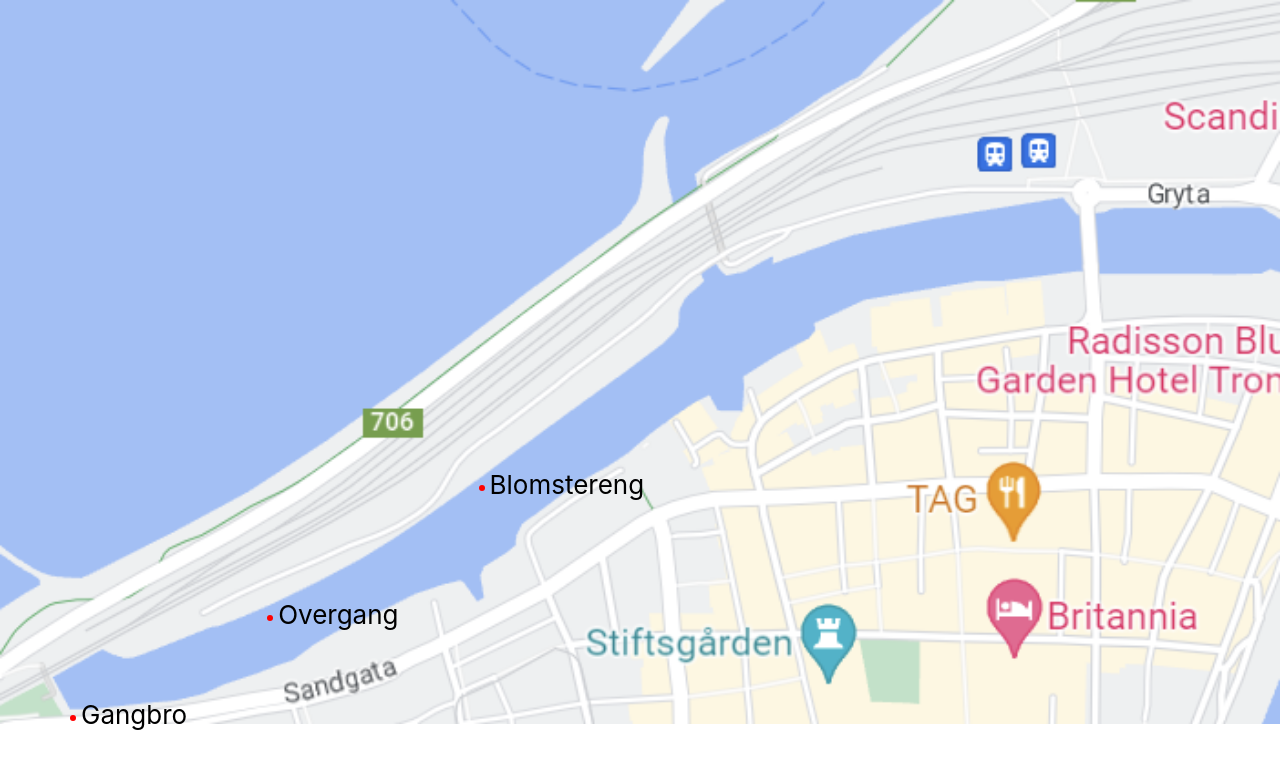
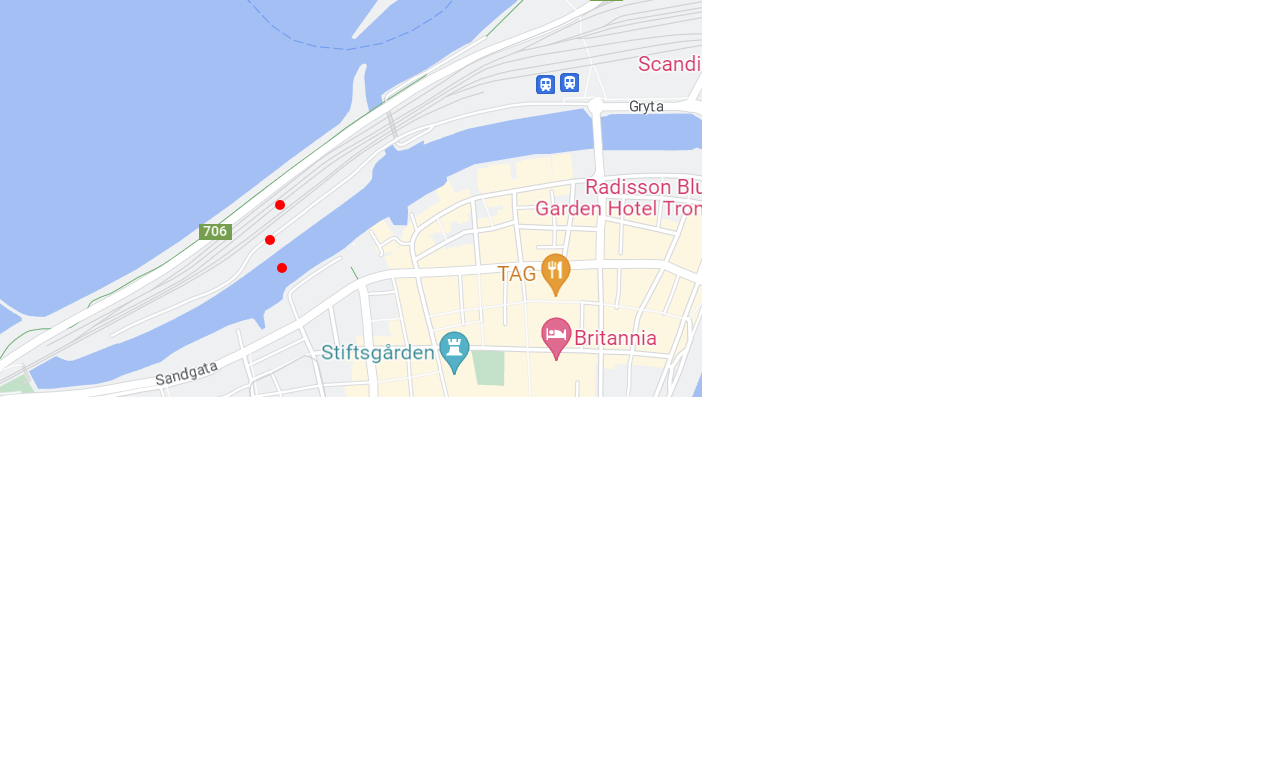
Before and after one commit to BredeWGronvold/eit_kart, a React (Create React App) app: page / in a window 1280 px wide. Shown: the top 768 px of the page. Built offline with nearby package versions, Linux system fonts and the light colour scheme.

Commit message:
made some chages, donno if good

```diff
--- a/src/App.css
+++ b/src/App.css
@@ -10,19 +10,31 @@ https://www.quackit.com/css/css_color_codes.cfm
   width: 100%;
   font-size: calc(10px + 2vmin);
   display: flex;
+  position: absolute;
 }
 
 /*------- START PLACES ON MAP ----------*/
 .place_container {
+  position: absolute;
   display: flex;
   align-items:end;
   width: 100%;
 }
 
+.place {
+  position: absolute;
+  top: 0;
+  left: 0;
+  margin: 0;
+  padding: 0;
+}
+
 
 .place_gangbro {
-  margin-bottom: 70px;
-  margin-left: 60px;
+  /* margin-bottom: 70px;
+  margin-left: 60px; */
+  left: 277px;
+  top: 263px;
 }
 
 .place_gangbro:hover {
@@ -31,8 +43,10 @@ https://www.quackit.com/css/css_color_codes.cfm
 }
 
 .place_overgang {
-  margin-bottom: 170px;
-  margin-left: 70px;
+  /* margin-bottom: 170px;
+  margin-left: 70px; */
+  left: 265px;
+  top: 235px;
 }
 
 .place_overgang:hover {
@@ -41,8 +55,10 @@ https://www.quackit.com/css/css_color_codes.cfm
 }
 
 .place_blomstereng {
-  margin-bottom: 300px;
-  margin-left: 70px;
+  /* margin-top: 200px;
+  margin-left: 70px; */
+  left: 275px;
+  top: 200px;
 }
 
 .place_blomstereng:hover {
--- a/src/App.js
+++ b/src/App.js
@@ -1,5 +1,6 @@
 import './App.css';
-import DOT from "./components/Dot.js"
+// import MAP from './components/map/map';
+import DOT from "./components/dot/Dot.js"
 import screenshot from "./images/test_2.png"
 
 /**
@@ -14,23 +15,24 @@ function App() {
   return (
     <div className="App">
       <div className="background" style={{
-        backgroundImage : `url(${screenshot})`,
+        backgroundImage: `url(${screenshot})`,
         backgroundRepeat: "no-repeat",
-        backgroundSize:"contain",
+        // backgroundSize:"contain",
         }}>
-          <div className='place_container'>
+          {/* <div className='place_container'> */}
 
-            <div className='place_gangbro'>
+            <div className='place place_gangbro'>
               <DOT txt="Gangbro"/>
             </div>
-            <div className='place_overgang'>
+            <div className='place place_overgang'>
               <DOT txt="Overgang"/>
             </div>
-            <div className='place_blomstereng'>
+            <div className='place place_blomstereng'>
               <DOT txt="Blomstereng"/>
             </div>
-          </div>
+          {/* </div>         */}
       </div>
+
     </div>
   );
 }
--- a/src/components/Dot.css
+++ /dev/null
@@ -1,14 +0,0 @@
-.dot_container {
-    display: flex;
-    align-items: center;
-    margin-left: 10px;
-}
-
-.dot{
-    height: 6px;
-    width: 6px;
-    background-color: red;
-    border-radius: 50%;
-    display: inline-block;
-    margin: 7.5px 5px 0 0;
-}
--- a/src/components/Dot.js
+++ /dev/null
@@ -1,11 +0,0 @@
-import './Dot.css'
-
-function Dot(props){
-    return(
-        <div className='dot_container'>
-            <div className='dot'/> <div className='dot_txt'>{props.txt}</div>
-        </div>
-    );
-}
-
-export default Dot;
--- /dev/null
+++ b/src/components/dot/Dot.css
@@ -0,0 +1,24 @@
+.dot_container {
+    display: flex;
+    /* align-items: center; */
+    /* margin-left: 10px; */
+    height: 10px;
+    width: 10px;
+    background-color: red;
+    border-radius: 50%;
+}
+
+.dot{
+    height: 6px;
+    width: 6px;
+    background-color: red;
+    border-radius: 50%;
+    /* display: inline-block; */
+    /* margin: 7.5px 5px 0 0; */
+}
+
+.dot_txt {
+    font-family: Roboto, 'Open Sans', sans-serif;
+    font-size: 10px;
+    color: white;
+}
--- /dev/null
+++ b/src/components/dot/Dot.js
@@ -0,0 +1,12 @@
+import './Dot.css'
+import BAR from '../sidebar/bar.js';
+
+function Dot(props){
+    return(
+        <canvas className='dot_container'>
+            {/* <div className='dot'/> <div className='dot_txt'>{props.txt}</div> */}
+        </canvas>
+    );
+}
+
+export default Dot;
--- /dev/null
+++ b/src/components/map/map.css
@@ -0,0 +1,8 @@
+.map_canvas {
+    position: absolute;
+    margin: 0;
+    padding: 0;
+    height: 400px;
+    width: 705px;
+    /* border: 1px solid red; */
+}
--- /dev/null
+++ b/src/components/map/map.js
@@ -0,0 +1,17 @@
+import './map.css'
+import image from "../../images/test_2.png"
+
+function Map(props){
+    console.log(props.map)
+    return(
+        <canvas className='map_canvas' style={{
+            backgroundImage: `url(${image})`,
+            backgroundRepeat: "no-repeat",
+            // backgroundSize: "contain",
+        }}>
+            hei
+        </canvas>
+    );
+}
+
+export default Map;
--- /dev/null
+++ b/src/components/sidebar/bar.css
@@ -0,0 +1,48 @@
+.root {
+    position: absolute;
+    top: 0;
+    left: 0;
+    width: 100vw;
+    height: 100vh;
+}
+
+/* cover entire */
+.fade {
+    position: absolute;
+    top: 0;
+    left: 0;
+    z-index: 2;
+    width: 100vw;
+    height: 100vh;
+    background: rgba(0,0,0,.6);
+}
+
+.text_field {
+    position: absolute;
+    top: 0;
+    left: 100%;
+    z-index: 10;
+    height: 100vh;
+    width: auto;
+    max-width: 50vw;
+    background: lightcyan;
+
+    display: grid;
+    grid-template-rows: 1fr;
+    padding-top: auto;
+    padding-bottom: auto;
+}
+
+.heading {
+    font-size: 30px;
+    font-family: Roboto, sans-serif;
+}
+
+.img {
+    width: 100px;
+    height: 100px;
+}
+
+.text {
+    font-family: Roboto, sans-serif;
+}
--- /dev/null
+++ b/src/components/sidebar/bar.js
@@ -0,0 +1,18 @@
+import './bar.css'
+
+function Bar(props){
+    return(
+        <div className='root'>
+            <div className='fade'></div>
+            <div className='bar'>
+                <div className='text_field'>
+                    <h1 className='header'>{props.header}</h1>
+                    <img className='img' src={`../../images/${props.image}`} alt="image" />
+                    <p className='text'>{props.txt}</p>
+                </div>
+            </div>
+        </div>
+    );
+}
+
+export default Bar;
```
